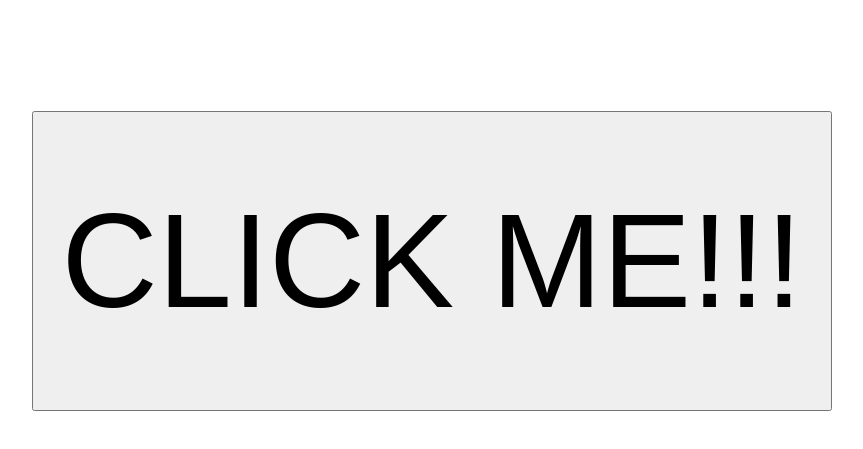
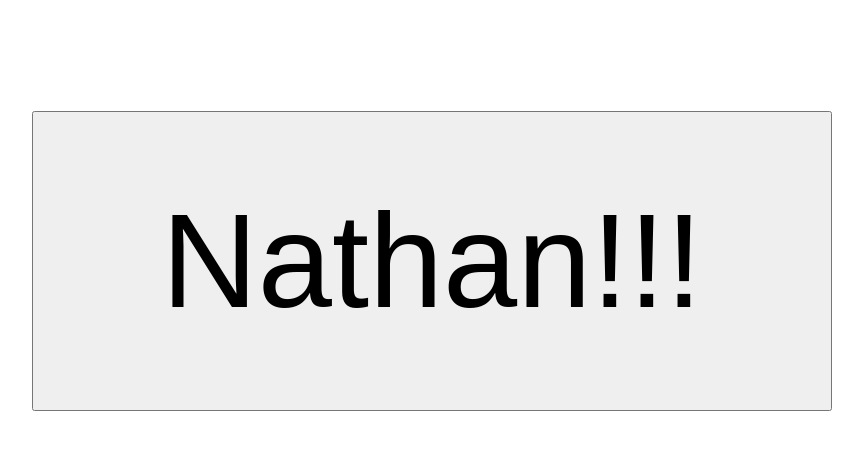
Before and after one commit to O-Will-O/test, a plain HTML site: page index.html in a window 1280 px wide. Shown: the part 197-646 px from the top of the page, without its empty margins (208-1071 px from the left). Drawn offline with Linux system fonts and the light colour scheme.

Commit message:
change button text

```diff
--- a/index.html
+++ b/index.html
@@ -10,7 +10,7 @@
     <h1>YOUR MOM</h1>
     <h2>AHHHHHHHHHHHHHHHHHH</h2>
     <p>Working on my branch test</p>
-    <button onclick="steve()">CLICK ME!!!</button>
+    <button onclick="steve()">Nathan!!!</button>
     <div id="test"></div>
 
     <script src="github.js"></script>
```
